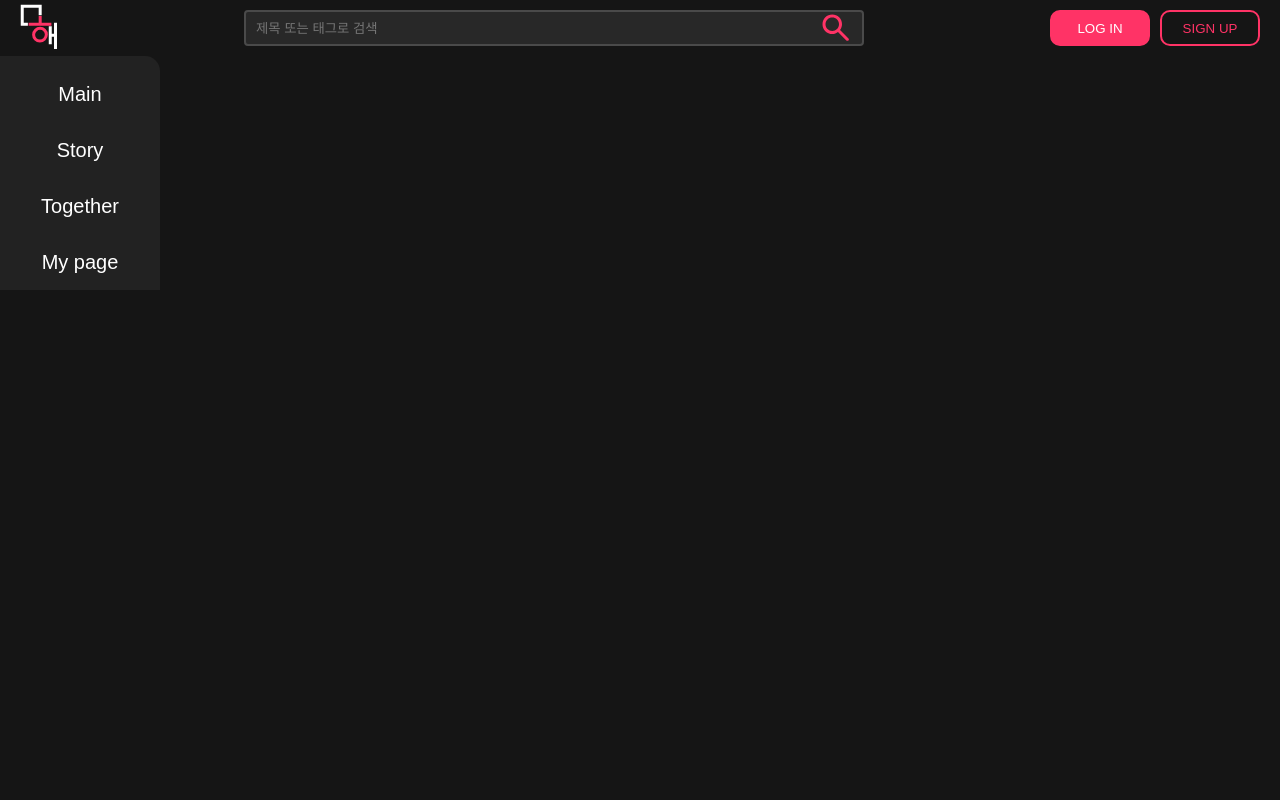
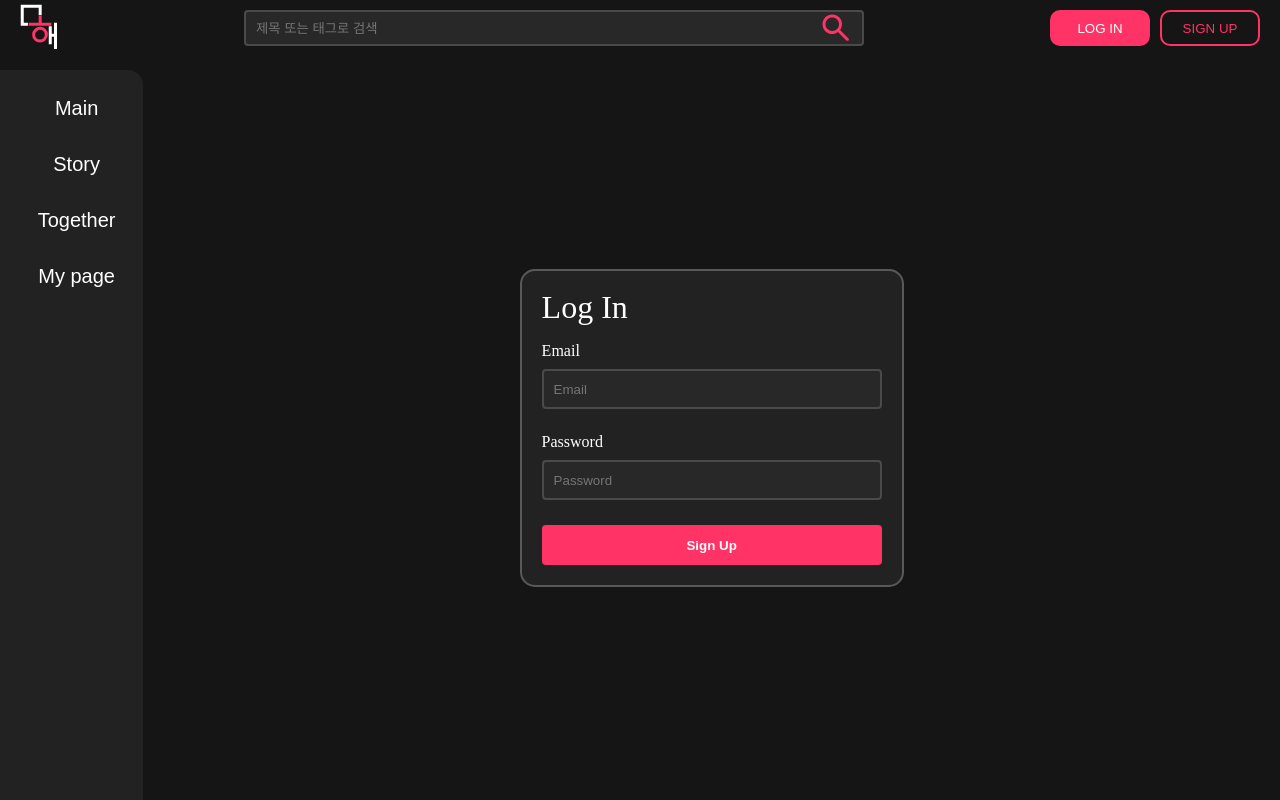
Before and after one commit to codestates-seb/seb42_main_006, a React (Create React App) app in the folder client/: page /login in a window 1280 px wide. Built offline with nearby package versions, Linux system fonts and the light colour scheme; a web font is replaced by a local one.

Commit message:
feat: login, signup페이지 구성 완료(통신및 기능구현 미완)

```diff
--- a/client/src/App.tsx
+++ b/client/src/App.tsx
@@ -1,12 +1,20 @@
 import GlobalStyle from "./style/GlobalStyles";
+import NotFound from "./page/NotFound";
 import Header from "./conponent/Header";
 import Nav from "./conponent/Nav";
 import Example from "./page/Example";
+import Signup from "./page/Signup";
+import Login from "./page/Login";
 import { BrowserRouter, Routes, Route } from "react-router-dom";
 import styled from "styled-components";
 
 const MainWrapper = styled.div`
   display: flex;
+`;
+
+const ContentWrapper = styled.div`
+  width: 100%;
+  min-height: calc(100vh - 3.5rem);
 `;
 
 function App() {
@@ -16,9 +24,14 @@ function App() {
       <Header />
       <MainWrapper>
         <Nav></Nav>
-        <Routes>
-          <Route path="/example" element={<Example />}></Route>
-        </Routes>
+        <ContentWrapper>
+          <Routes>
+            <Route path="/example" element={<Example />}></Route>
+            <Route path="/signup" element={<Signup />}></Route>
+            <Route path="login" element={<Login />}></Route>
+            <Route path="*" element={<NotFound />}></Route>
+          </Routes>
+        </ContentWrapper>
       </MainWrapper>
     </BrowserRouter>
   );
--- a/client/src/conponent/Nav.tsx
+++ b/client/src/conponent/Nav.tsx
@@ -7,12 +7,14 @@ const Content = styled.div`
   font-weight: bold;
   color: white;
   width: 160px;
-  max-height: calc(100vh - 56px);
+  height: calc(100vh - 70px);
   background-color: #222222;
   border-radius: 0 15px 0 0;
   padding-top: 10px;
   position: sticky;
   top: 70px;
+  left: -160px;
+  padding-left: 10px;
 `;
 
 export default function Nav() {
--- a/client/src/conponent/parts/Button.tsx
+++ b/client/src/conponent/parts/Button.tsx
@@ -1,4 +1,4 @@
-import styled from "styled-components";
+import styled, { css } from "styled-components";
 
 interface StyleProp {
   width: string;
@@ -18,11 +18,25 @@ const Button = styled.button<StyleProp>`
     props.btnType === "full" ? "#ff3366" : "transparent"};
   color: ${(props) => (props.fontColor === "pink" ? "#ff3366" : "#ffffff")};
   border: 2px solid #ff3366;
+  transition: 0.3s ease-in-out;
+
+  &:hover {
+    border-color: #ff7799;
+    ${(props) =>
+      props.btnType === "full"
+        ? css`
+            background-color: #ff7799;
+          `
+        : css`
+            color: #ff7799;
+          `}
+  }
 `;
 
 interface prop extends StyleProp {
   title: string;
   handleClick: () => any;
+  style?: React.CSSProperties;
 }
 
 export function StyledBtn({
@@ -34,6 +48,7 @@ export function StyledBtn({
   fontColor,
   btnType,
   handleClick,
+  style,
 }: prop) {
   return (
     <Button
@@ -44,6 +59,7 @@ export function StyledBtn({
       fontColor={fontColor}
       btnType={btnType}
       onClick={handleClick}
+      style={style}
     >
       {title}
     </Button>
--- a/client/src/conponent/parts/Input.tsx
+++ b/client/src/conponent/parts/Input.tsx
@@ -15,7 +15,7 @@ const InputWrapper = styled.div<InputWrapperProp>`
   background-color: #282828;
   border: 2px solid #4a4a4a;
   border-radius: 4px;
-  padding: 0 8px;
+  padding: 2px 8px;
   width: ${(props) => props.width};
   height: ${(props) => props.height};
   max-width: 900px;
@@ -67,7 +67,7 @@ export function ButtonInput({
       <StyledBtn
         title={title}
         width="10%"
-        height=""
+        height="90%"
         radius="4px"
         btnType="full"
         fontColor="white"
@@ -84,8 +84,73 @@ interface DefaultInputProp extends InputWrapperProp {
 
 export function DefaultInput({ width, height, placeholder }: DefaultInputProp) {
   return (
-    <InputWrapper width={width} height={height} placeholder={placeholder}>
+    <InputWrapper width={width} height={height}>
       <input type="text" placeholder={placeholder} />
     </InputWrapper>
   );
 }
+
+const ValidInputWrapper = styled(InputWrapper)`
+  margin-bottom: 5px;
+
+  & ~ span {
+    color: red;
+    padding-left: 10px;
+  }
+`;
+
+interface ValidInputProp extends InputWrapperProp {
+  placeholder: string;
+  errorMsg: string;
+  value: string;
+  valid: boolean;
+  type?: string;
+  disable?: boolean;
+  setValue: (x: string) => void;
+  setValid: (x: boolean) => void;
+  validFn: (x: string) => boolean;
+}
+
+export function ValidInput({
+  width,
+  height,
+  placeholder,
+  type,
+  value,
+  setValue,
+  valid,
+  setValid,
+  errorMsg,
+  validFn,
+  disable,
+}: ValidInputProp) {
+  return (
+    <div>
+      <ValidInputWrapper width={width} height={height}>
+        {disable === true ? (
+          <input
+            value={value}
+            type={type || "text"}
+            placeholder={placeholder}
+            onChange={(e: React.ChangeEvent<HTMLInputElement>) =>
+              setValue(e.target.value)
+            }
+            onBlur={() => setValid(validFn(value))}
+            disabled
+          />
+        ) : (
+          <input
+            value={value}
+            type={type || "text"}
+            placeholder={placeholder}
+            onChange={(e: React.ChangeEvent<HTMLInputElement>) =>
+              setValue(e.target.value)
+            }
+            onBlur={() => setValid(validFn(value))}
+          />
+        )}
+      </ValidInputWrapper>
+      {!valid && <span>{errorMsg}</span>}
+    </div>
+  );
+}
--- /dev/null
+++ b/client/src/function/validFn.tsx
@@ -0,0 +1,11 @@
+export const validFn = (type: string) => {
+  const emailReg: { [key: string]: RegExp } = {
+    email:
+      /^[0-9a-zA-Z]([-_\\.]?[0-9a-zA-Z])*@[0-9a-zA-Z]([-_\\.]?[0-9a-zA-Z])*\.[a-zA-Z]{2,3}$/i,
+    nickname: /^(?=.*[a-z0-9가-힣])[a-z0-9가-힣]{2,16}$/,
+    password:
+      /^(?=.*[a-zA-z])(?=.*[0-9])(?=.*[$`~!@$!%*#^?&\\(\\)\-_=+]).{8,16}$/,
+  };
+
+  return (x: string) => emailReg[type].test(x);
+};
--- /dev/null
+++ b/client/src/page/Login.tsx
@@ -0,0 +1,105 @@
+import { useState } from "react";
+import styled from "styled-components";
+
+import { ValidInput } from "../conponent/parts/Input";
+import { StyledBtn } from "../conponent/parts/Button";
+
+import { validFn } from "../function/validFn";
+
+const Wrapper = styled.div`
+  display: flex;
+  height: 100%;
+`;
+
+const Background = styled.div`
+  width: 30vw;
+  margin: auto;
+  max-width: 400px;
+  min-width: 300px;
+  border: 2px solid #5a5959;
+  background-color: #222222;
+  border-radius: 15px;
+  padding: 20px;
+  display: flex;
+  flex-direction: column;
+  gap: 20px;
+
+  > h1 {
+    font-size: 2rem;
+    color: #ffffff;
+    font-weight: 400;
+  }
+`;
+
+const FormWrapper = styled.div`
+  display: flex;
+  flex-direction: column;
+
+  > span {
+    color: #ffffff;
+    margin-bottom: 10px;
+    font-weight: 500;
+  }
+
+  > div {
+    margin-bottom: 20px;
+  }
+`;
+
+function Login() {
+  const [email, setEmail] = useState("");
+  const [emailValid, setEmailValid] = useState(true);
+  const [password, setPassword] = useState("");
+  const [passwordValid, setPasswordValid] = useState(true);
+
+  return (
+    <Wrapper>
+      <Background>
+        <h1>Log In</h1>
+        <FormWrapper>
+          <span>Email</span>
+          <ValidInput
+            width="100%"
+            height="40px"
+            placeholder="Email"
+            value={email}
+            setValue={setEmail}
+            valid={emailValid}
+            setValid={setEmailValid}
+            errorMsg={"이메일을 확인해주세요."}
+            validFn={(x) => validFn("email")(x)}
+          ></ValidInput>
+
+          <span>Password</span>
+          <ValidInput
+            width="100%"
+            height="40px"
+            placeholder="Password"
+            type="password"
+            value={password}
+            setValue={setPassword}
+            valid={passwordValid}
+            setValid={setPasswordValid}
+            errorMsg="비밀번호를 확인해주세요."
+            validFn={(x) => validFn("password")(x)}
+          ></ValidInput>
+
+          <StyledBtn
+            width="100%"
+            height="40px"
+            title={"Sign Up"}
+            radius="4px"
+            handleClick={() => {
+              console.log("login");
+            }}
+            btnType={"full"}
+            fontColor={"white"}
+            fontWeight={600}
+          ></StyledBtn>
+        </FormWrapper>
+      </Background>
+    </Wrapper>
+  );
+}
+
+export default Login;
--- /dev/null
+++ b/client/src/page/Signup.tsx
@@ -0,0 +1,144 @@
+import { useState } from "react";
+import styled from "styled-components";
+
+import { ValidInput } from "../conponent/parts/Input";
+import { StyledBtn } from "../conponent/parts/Button";
+
+import { validFn } from "../function/validFn";
+
+const Wrapper = styled.div`
+  display: flex;
+  height: 100%;
+`;
+
+const Background = styled.div`
+  width: 30vw;
+  margin: auto;
+  max-width: 400px;
+  min-width: 300px;
+  border: 2px solid #5a5959;
+  background-color: #222222;
+  border-radius: 15px;
+  padding: 20px;
+  display: flex;
+  flex-direction: column;
+  gap: 20px;
+
+  > h1 {
+    font-size: 2rem;
+    color: #ffffff;
+    font-weight: 400;
+  }
+`;
+
+const FormWrapper = styled.div`
+  display: flex;
+  flex-direction: column;
+
+  > span {
+    color: #ffffff;
+    margin-bottom: 10px;
+    font-weight: 500;
+  }
+
+  > div {
+    margin-bottom: 20px;
+  }
+`;
+
+function Signup() {
+  const [email, setEmail] = useState("");
+  const [emailValid, setEmailValid] = useState(true);
+  const [nickname, setNickname] = useState("");
+  const [nickValid, setNickValid] = useState(true);
+  const [password, setPassword] = useState("");
+  const [passwordValid, setPasswordValid] = useState(true);
+  const [passwordRepeat, setPasswordRepeat] = useState("");
+  const [passwordRepeatValid, setPasswordRepeatValid] = useState(true);
+  const [emailCheck, setEmailCheck] = useState<boolean>();
+
+  return (
+    <Wrapper>
+      <Background>
+        <h1>Sign Up</h1>
+        <FormWrapper>
+          <span>Email</span>
+          <ValidInput
+            width="100%"
+            height="40px"
+            placeholder="Email"
+            value={email}
+            setValue={setEmail}
+            valid={emailValid}
+            setValid={setEmailValid}
+            errorMsg={
+              emailCheck === false
+                ? "가입된 계정입니다."
+                : "이메일을 확인해주세요."
+            }
+            validFn={(x) => validFn("email")(x)}
+          ></ValidInput>
+
+          {emailCheck && (
+            <>
+              <span>Nickname</span>
+              <ValidInput
+                width="100%"
+                height="40px"
+                placeholder="Nickname"
+                value={nickname}
+                setValue={setNickname}
+                valid={nickValid}
+                setValid={setNickValid}
+                errorMsg="닉네임을 확인해주세요."
+                validFn={(x) => validFn("nickname")(x)}
+              ></ValidInput>
+              <span>Password</span>
+              <ValidInput
+                width="100%"
+                height="40px"
+                placeholder="Password"
+                type="password"
+                value={password}
+                setValue={setPassword}
+                valid={passwordValid}
+                setValid={setPasswordValid}
+                errorMsg="비밀번호를 확인해주세요."
+                validFn={(x) => validFn("password")(x)}
+              ></ValidInput>
+              <ValidInput
+                width="100%"
+                height="40px"
+                placeholder="Password 확인"
+                type="password"
+                value={passwordRepeat}
+                setValue={setPasswordRepeat}
+                valid={passwordRepeatValid}
+                setValid={setPasswordRepeatValid}
+                errorMsg="비밀번호가 다릅니다."
+                validFn={(x) => x === password}
+                disable={password.length === 0 || !passwordValid}
+              ></ValidInput>
+            </>
+          )}
+
+          <StyledBtn
+            width="100%"
+            height="40px"
+            title={emailCheck ? "Sign Up" : "Continue"}
+            radius="4px"
+            handleClick={() => {
+              setEmailCheck((prev) => !prev);
+              setEmailValid(false);
+            }}
+            btnType={emailCheck ? "full" : "empty"}
+            fontColor={emailCheck ? "white" : "pink"}
+            fontWeight={600}
+          ></StyledBtn>
+        </FormWrapper>
+      </Background>
+    </Wrapper>
+  );
+}
+
+export default Signup;
--- a/client/tailwind.config.js
+++ b/client/tailwind.config.js
@@ -16,9 +16,6 @@ module.exports = {
         "text-blue": "#5452CE",
         "text-placeholder-gray": "#585757",
       },
-      boxShadow: {
-        input: "0 0 4px 1px #ff3366",
-      },
     },
   },
   plugins: [],
```
Also changed, not shown: client/src/conponent/Header.tsx (+7 -2 lines), client/src/icons/Icon.tsx (+16 -16 lines), client/tsconfig.json (+2 -8 lines).
